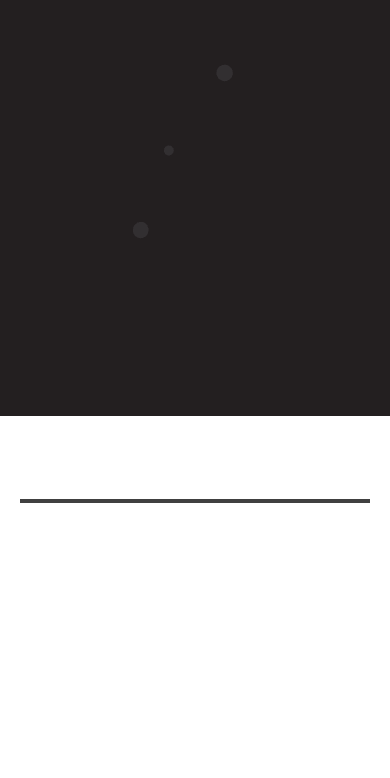
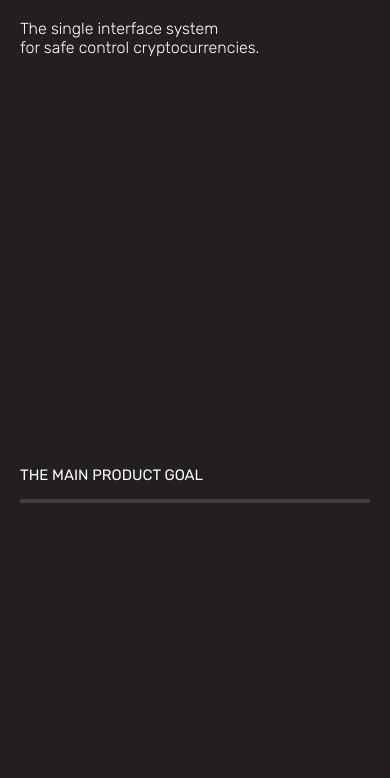
Before and after one commit to qrokmobi/qrokmobi.github.io, a plain HTML site: page index.html in a window 390 px wide. Shown: the part 428-1206 px from the top of the page. Drawn offline with Linux system fonts and the light colour scheme; animation ran at ten frames a second.

Commit message:
change layout

```diff
--- a/js/treejs.js
+++ b/js/treejs.js
@@ -171,12 +171,26 @@
 //     renderer.render(scene, camera);
 // }
 
-var camera, scene, renderer, stats, group;
-var mouseX = 0, mouseY = 0;
-var windowHalfX = window.innerWidth / 2;
-var windowHalfY = window.innerHeight / 2;
-init();
-animate();
+let camera, scene, renderer, stats, group;
+let mouseX = 0, mouseY = 0;
+let windowHalfX = window.innerWidth / 2;
+let windowHalfY = window.innerHeight / 2;
+
+$(document).ready(function () {
+
+    if ($(window).outerWidth() > 767) {
+        init();
+        animate();
+    }
+
+    $(window).resize(function () {
+        if ($(window).outerWidth() > 767) {
+            init();
+            animate();
+        }
+    });
+});
+
 function init() {
     let container = document.getElementById('area');
 
@@ -237,13 +251,11 @@ function onDocumentMouseMove( event ) {
     mouseX = ( event.clientX - windowHalfX ) * 2;
     mouseY = ( event.clientY - windowHalfY ) * 2;
 }
-//
 function animate() {
     requestAnimationFrame( animate );
     render();
     // stats.update();
 }
-
 function render() {
     // let time = Date.now() * 0.001;
     // let rx = Math.sin( time * 0.7 ) * 0.5,
--- a/style/app.less
+++ b/style/app.less
@@ -22,6 +22,10 @@ body {
   color: #fff;
   font-family: @RR;
   position: relative;
+
+  @media @mobile {
+    background: #231f20;
+  }
 }
 
 canvas {
```
Also changed, not shown: style/app.css.
